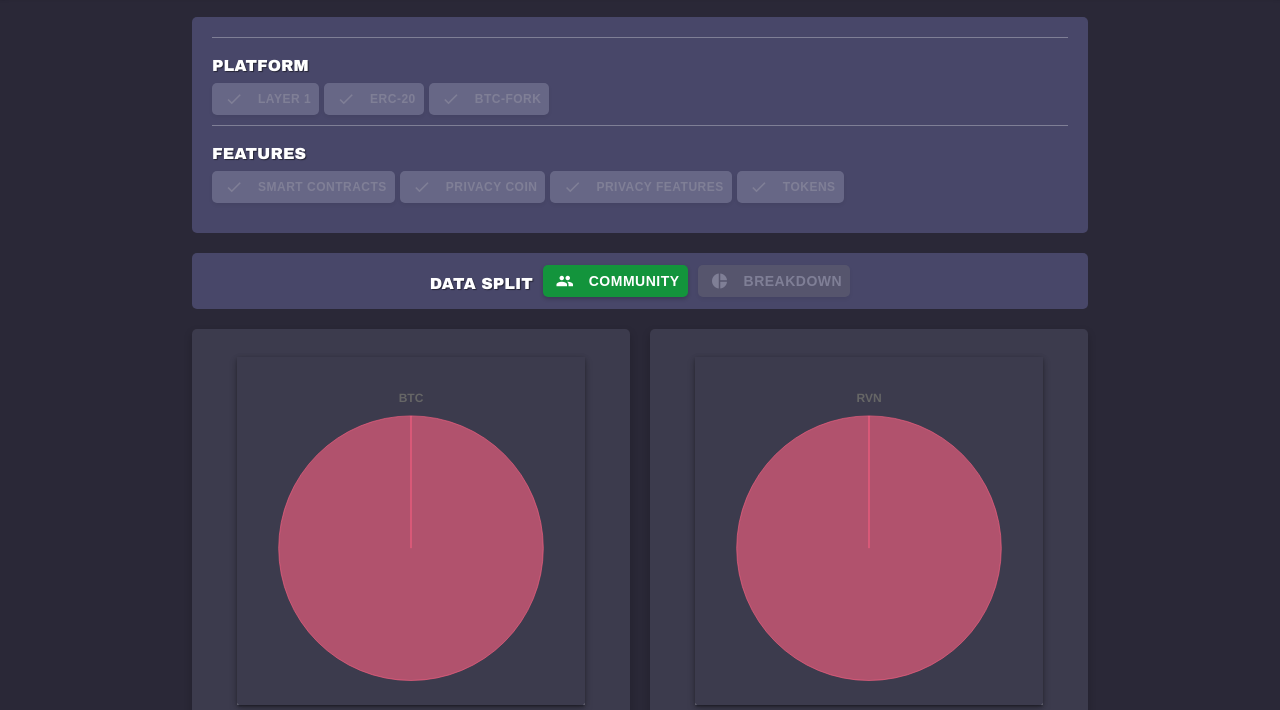
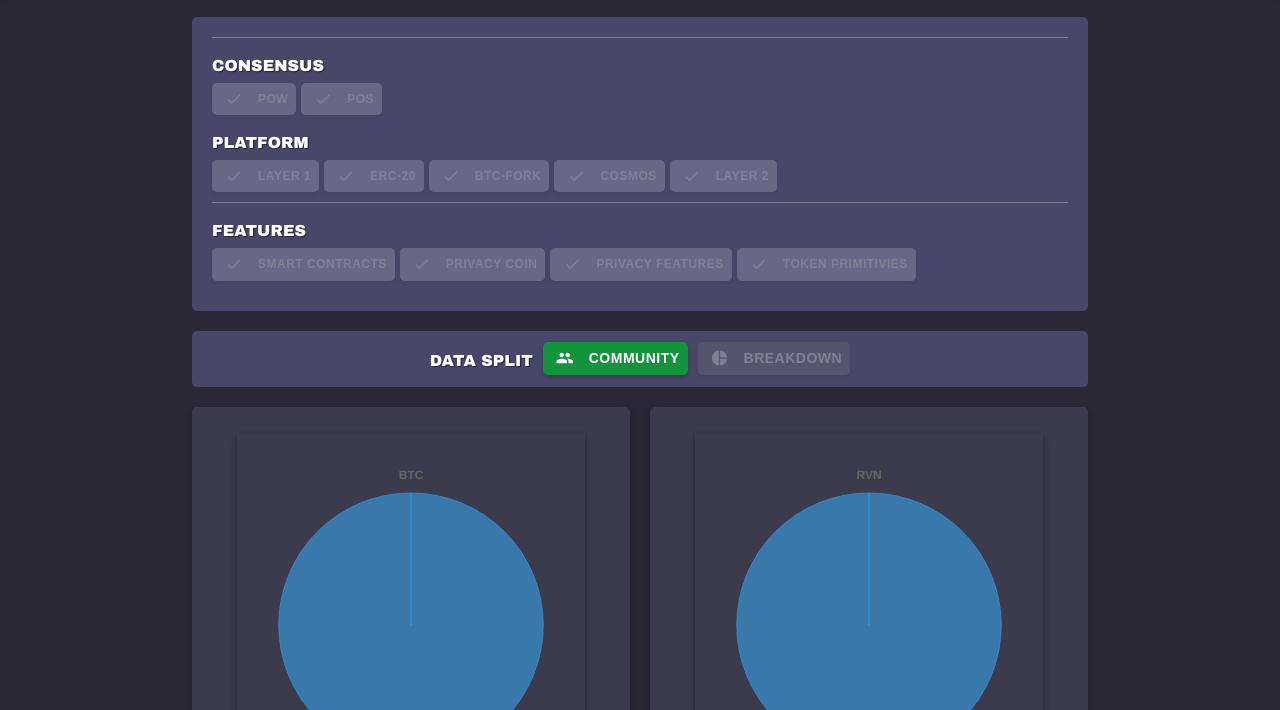
Before and after one commit to glasgowm148/Themis, a plain HTML site: page index.html in a window 1280 px wide. Shown: the part 90-800 px from the top of the page. Drawn offline with nearby package versions, Linux system fonts and the light colour scheme.

Commit message:
adding consensus back in

```diff
--- a/data.json
+++ b/data.json
@@ -1,14 +1,24 @@
 [
     {
         "name": "BTC",
-        "labels": ["Public", "Satoshi"],
-        "data": [95, 5],
-        "tags": ["PoW", "Layer 1", "Privacy Features"],
+        "labels": [
+            "Public",
+            "Satoshi"
+        ],
+        "data": [
+            95,
+            5
+        ],
+        "tags": [
+            "PoW",
+            "Layer 1",
+            "Privacy Features"
+        ],
         "community": {
-          "Public": 100,
-          "Insiders": 0
+            "Public": 100,
+            "Insiders": 0
         }
-      },
+    },
     {
         "name": "RVN",
         "labels": [
@@ -20,7 +30,7 @@
         "tags": [
             "PoW",
             "BTC-Fork",
-            "Tokens"
+            "Token Primitivies"
         ],
         "community": {
             "Public": 100,
@@ -74,7 +84,7 @@
         "tags": [
             "PoW",
             "BTC-Fork",
-            "Tokens",
+            "Token Primitivies",
             "Layer 1"
         ],
         "community": {
@@ -97,7 +107,7 @@
             "Smart Contracts",
             "Layer 1",
             "Privacy Features",
-            "Tokens"
+            "Token Primitivies"
         ],
         "community": {
             "Public": 95.57,
@@ -177,7 +187,7 @@
             "PoS",
             "Smart Contracts",
             "Layer 1",
-            "Tokens"
+            "Token Primitivies"
         ],
         "community": {
             "Public": 88.5,
@@ -335,10 +345,32 @@
     {
         "name": "AVAX",
         "labels": [
-            "Community"
+            "Staking Reward",
+            "Team",
+            "Public Sale Option A1",
+            "Public Sale Option A2",
+            "Public Sale Option B",
+            "Foundation",
+            "Community & Developer Endowment",
+            "Strategic Partners",
+            "Private Sale",
+            "Seed Sale",
+            "Airdrop",
+            "Testnet Incentive Program"
         ],
         "data": [
-            39
+            50.00,
+            10.00,
+            1.00,
+            8.30,
+            0.67,
+            9.26,
+            7.00,
+            5.00,
+            3.50,
+            2.50,
+            2.50,
+            0.27
         ],
         "tags": [
             "PoS",
@@ -422,26 +454,6 @@
         "community": {
             "Public": 31.00,
             "Insiders": 69.00
-        }
-    },
-    {
-        "name": "LUNA",
-        "labels": [
-            "Community",
-            "Insiders"
-        ],
-        "data": [
-            0,
-            100
-        ],
-        "tags": [
-            "PoS",
-            "Smart Contracts",
-            "Cosmos"
-        ],
-        "community": {
-            "Public": 0,
-            "Insiders": 100
         }
     },
     {
--- a/index.html
+++ b/index.html
@@ -56,11 +56,12 @@
       }
 
       .chart-title {
-        font-size: 18px;
+        font-size: 24px;
         font-weight: bold;
         margin-bottom: 10px;
         text-align: center;
       }
+
 
       .chart-logo {
         width: 20px;
@@ -235,34 +236,20 @@
 
     <div class="container">
       <div class="filter-container">
-        <div class="filter-category">
+          <div class="filter-category">
+            <p class="filter-title" style="color: #fff;">Consensus</p>
+            <div class="filter-buttons" id="consensus-buttons">
+
+            </div>
           <p class="filter-title" style="color: #fff;">Platform</p>
           <div class="filter-buttons" id="platform-buttons">
-            <a class="waves-effect waves-light btn-small filter-button" data-label="Layer 1">
-              <i class="material-icons left">check</i>Layer 1
-            </a>
-            <a class="waves-effect waves-light btn-small filter-button" data-label="ERC-20">
-              <i class="material-icons left">check</i>ERC-20
-            </a>
-            <a class="waves-effect waves-light btn-small filter-button" data-label="BTC-Fork">
-              <i class="material-icons left">check</i>BTC-Fork
-            </a>
+
           </div>
         </div>
         <div class="filter-category">
           <p class="filter-title" style="color: #fff;">Features</p>
           <div class="filter-buttons" id="features-buttons">
-            <a class="waves-effect waves-light btn-small filter-button" data-label="Smart Contracts">
-              <i class="material-icons left">check</i>Smart Contracts
-            </a>
-            <a class="waves-effect waves-light btn-small filter-button" data-label="Privacy Coin">
-              <i class="material-icons left">check</i>Privacy Coin
-            </a>
-            <a class="waves-effect waves-light btn-small filter-button" data-label="Privacy Features">
-              <i class="material-icons left">check</i>Privacy Features
-            </a>
-            <a class="waves-effect waves-light btn-small filter-button" data-label="Tokens">
-              <i class="material-icons left">check</i>Tokens
+
             </a>
           </div>
         </div>
@@ -303,8 +290,8 @@
           const chartsContainer = document.getElementById('charts-container');
 
           const colors = [
+            'rgba(54, 162, 235, 0.6)',
             'rgba(255, 99, 132, 0.6)',
-            'rgba(54, 162, 235, 0.6)',
             'rgba(255, 206, 86, 0.6)',
             'rgba(75, 192, 192, 0.6)',
             'rgba(153, 102, 255, 0.6)',
@@ -328,11 +315,13 @@
             });
           };
 
+          const consensusButtons = document.getElementById('consensus-buttons');
           const platformButtons = document.getElementById('platform-buttons');
           const featuresButtons = document.getElementById('features-buttons');
 
-          createFilterButtons(platformButtons, ['Layer 1', 'ERC-20', 'BTC-Fork']);
-          createFilterButtons(featuresButtons, ['Smart Contracts', 'Privacy Coin', 'Privacy Features', 'Tokens']);
+          createFilterButtons(consensusButtons, ['PoW', 'PoS']);
+          createFilterButtons(platformButtons, ['Layer 1', 'ERC-20', 'BTC-Fork', 'Cosmos', 'Layer 2']);
+          createFilterButtons(featuresButtons, ['Smart Contracts', 'Privacy Coin', 'Privacy Features', 'Token Primitivies']);
 
           const filterCharts = () => {
             const activeFilters = Array.from(document.querySelectorAll('.filter-button.green'))
@@ -474,4 +463,4 @@
       src="https://cdnjs.cloudflare.com/ajax/libs/materialize/1.0.0/js/materialize.min.js"></script>
   </body>
 
-  </html>>
+  </html>
```
